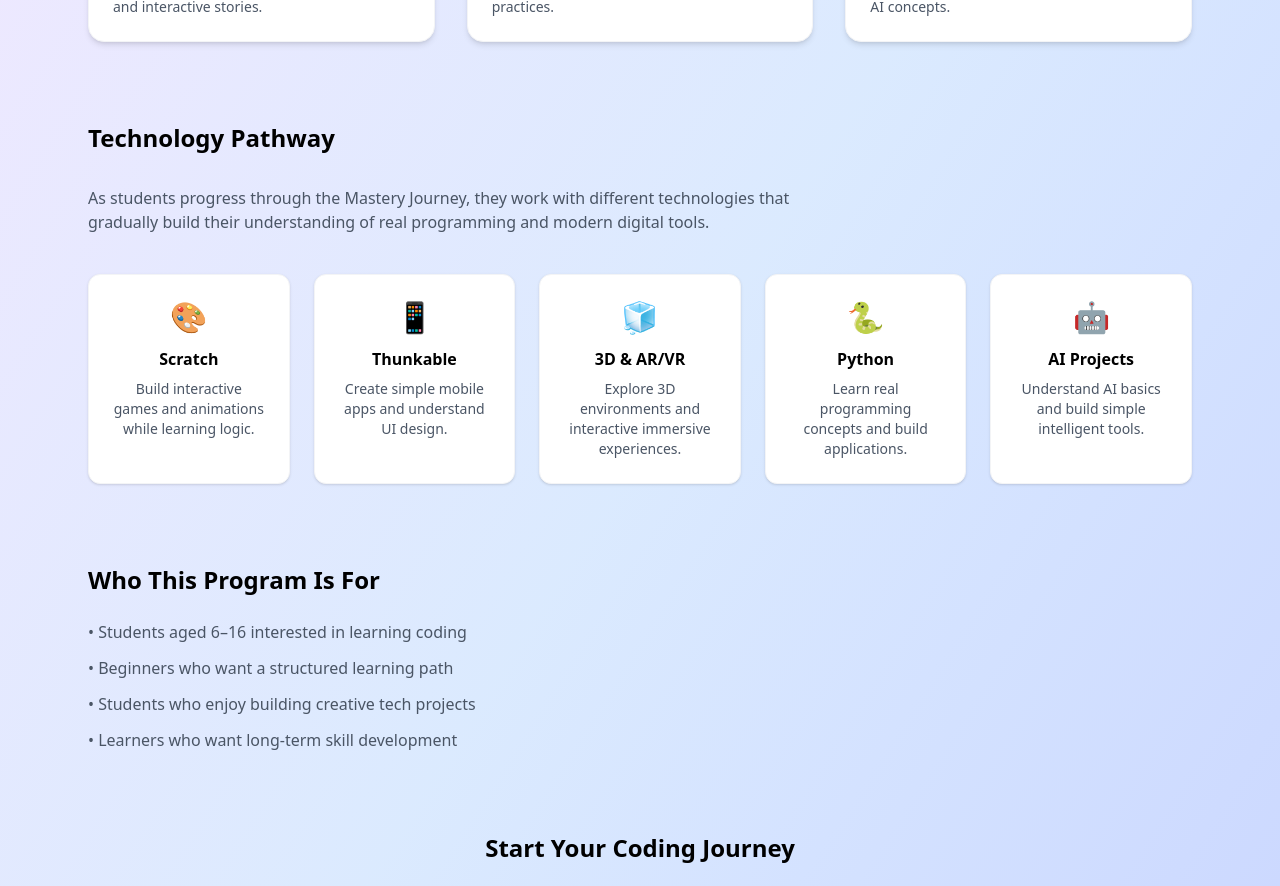
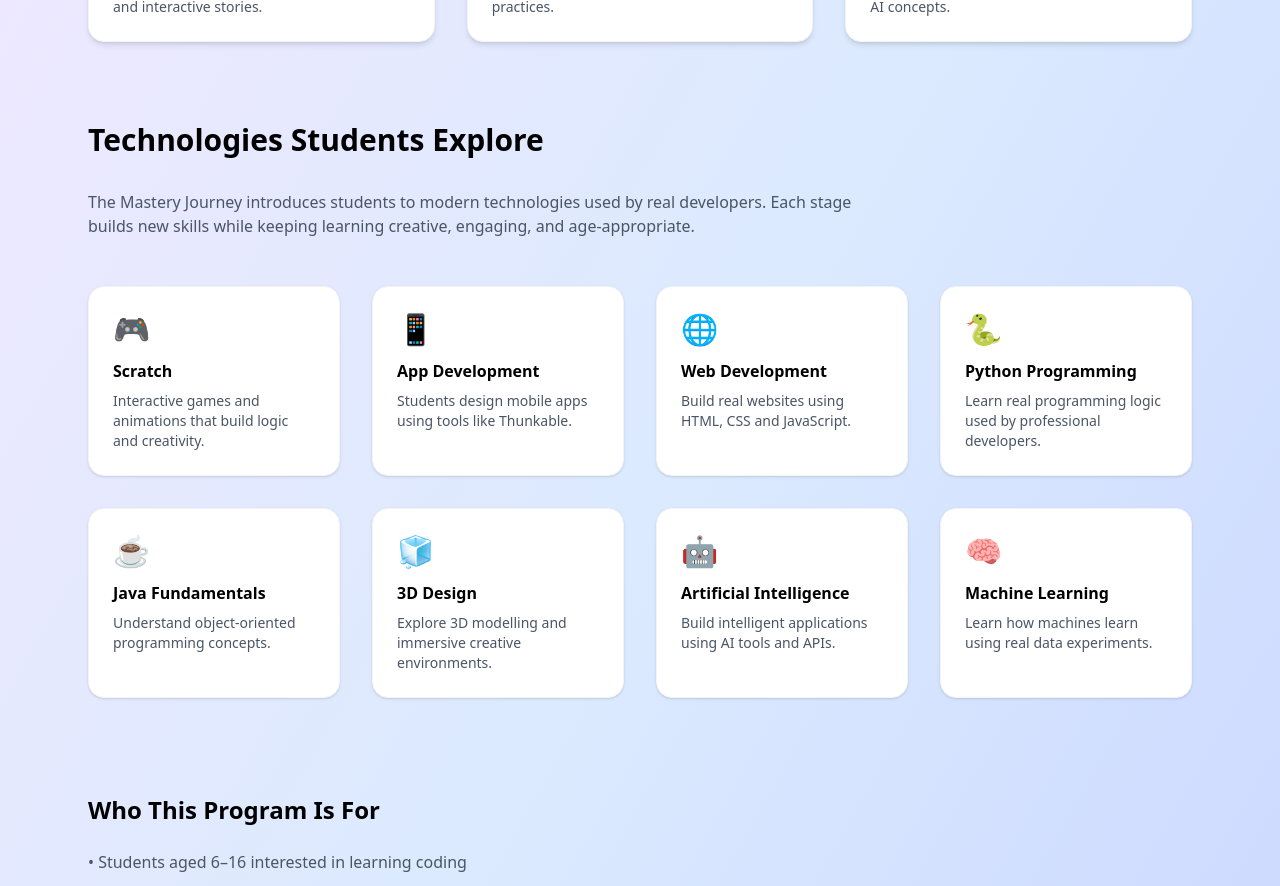
Before and after one commit to srushteesingh/logicleap-platform, a Next.js app: page /mastery-journey in a window 1280 px wide. Shown: the part 560-1446 px from the top of the page. Built offline with nearby package versions, Linux system fonts and the light colour scheme.

Commit message:
update techstack

```diff
--- a/app/mastery-journey/page.tsx
+++ b/app/mastery-journey/page.tsx
@@ -45,53 +45,88 @@ export default function MasteryJourney() {
         </div>
       </section>
       {/* Technology Pathway */}
-      <section className="mb-20">
-        <h2 className="text-2xl font-semibold mb-8">Technology Pathway</h2>
+      {/* Technology Stack */}
+      <section className="mb-24">
+        <h2 className="text-3xl font-bold mb-8">
+          Technologies Students Explore
+        </h2>
 
-        <p className="text-gray-600 mb-10 max-w-3xl">
-          As students progress through the Mastery Journey, they work with
-          different technologies that gradually build their understanding of
-          real programming and modern digital tools.
+        <p className="text-gray-600 max-w-3xl mb-12">
+          The Mastery Journey introduces students to modern technologies used by
+          real developers. Each stage builds new skills while keeping learning
+          creative, engaging, and age-appropriate.
         </p>
 
-        <div className="grid md:grid-cols-5 gap-6">
-          <div className="bg-white rounded-xl p-6 shadow border border-gray-100 text-center">
-            <div className="text-3xl mb-3">🎨</div>
+        <div className="grid md:grid-cols-3 lg:grid-cols-4 gap-8">
+          {/* Scratch */}
+          <div className="bg-white rounded-2xl p-6 shadow border border-gray-100">
+            <div className="text-3xl mb-3">🎮</div>
             <h3 className="font-semibold mb-2">Scratch</h3>
             <p className="text-sm text-gray-600">
-              Build interactive games and animations while learning logic.
+              Interactive games and animations that build logic and creativity.
             </p>
           </div>
 
-          <div className="bg-white rounded-xl p-6 shadow border border-gray-100 text-center">
+          {/* App Development */}
+          <div className="bg-white rounded-2xl p-6 shadow border border-gray-100">
             <div className="text-3xl mb-3">📱</div>
-            <h3 className="font-semibold mb-2">Thunkable</h3>
+            <h3 className="font-semibold mb-2">App Development</h3>
             <p className="text-sm text-gray-600">
-              Create simple mobile apps and understand UI design.
+              Students design mobile apps using tools like Thunkable.
             </p>
           </div>
 
-          <div className="bg-white rounded-xl p-6 shadow border border-gray-100 text-center">
-            <div className="text-3xl mb-3">🧊</div>
-            <h3 className="font-semibold mb-2">3D & AR/VR</h3>
+          {/* Web Development */}
+          <div className="bg-white rounded-2xl p-6 shadow border border-gray-100">
+            <div className="text-3xl mb-3">🌐</div>
+            <h3 className="font-semibold mb-2">Web Development</h3>
             <p className="text-sm text-gray-600">
-              Explore 3D environments and interactive immersive experiences.
+              Build real websites using HTML, CSS and JavaScript.
             </p>
           </div>
 
-          <div className="bg-white rounded-xl p-6 shadow border border-gray-100 text-center">
+          {/* Python */}
+          <div className="bg-white rounded-2xl p-6 shadow border border-gray-100">
             <div className="text-3xl mb-3">🐍</div>
-            <h3 className="font-semibold mb-2">Python</h3>
+            <h3 className="font-semibold mb-2">Python Programming</h3>
             <p className="text-sm text-gray-600">
-              Learn real programming concepts and build applications.
+              Learn real programming logic used by professional developers.
             </p>
           </div>
 
-          <div className="bg-white rounded-xl p-6 shadow border border-gray-100 text-center">
+          {/* Java */}
+          <div className="bg-white rounded-2xl p-6 shadow border border-gray-100">
+            <div className="text-3xl mb-3">☕</div>
+            <h3 className="font-semibold mb-2">Java Fundamentals</h3>
+            <p className="text-sm text-gray-600">
+              Understand object-oriented programming concepts.
+            </p>
+          </div>
+
+          {/* 3D */}
+          <div className="bg-white rounded-2xl p-6 shadow border border-gray-100">
+            <div className="text-3xl mb-3">🧊</div>
+            <h3 className="font-semibold mb-2">3D Design</h3>
+            <p className="text-sm text-gray-600">
+              Explore 3D modelling and immersive creative environments.
+            </p>
+          </div>
+
+          {/* AI */}
+          <div className="bg-white rounded-2xl p-6 shadow border border-gray-100">
             <div className="text-3xl mb-3">🤖</div>
-            <h3 className="font-semibold mb-2">AI Projects</h3>
+            <h3 className="font-semibold mb-2">Artificial Intelligence</h3>
             <p className="text-sm text-gray-600">
-              Understand AI basics and build simple intelligent tools.
+              Build intelligent applications using AI tools and APIs.
+            </p>
+          </div>
+
+          {/* Machine Learning */}
+          <div className="bg-white rounded-2xl p-6 shadow border border-gray-100">
+            <div className="text-3xl mb-3">🧠</div>
+            <h3 className="font-semibold mb-2">Machine Learning</h3>
+            <p className="text-sm text-gray-600">
+              Learn how machines learn using real data experiments.
             </p>
           </div>
         </div>
```
